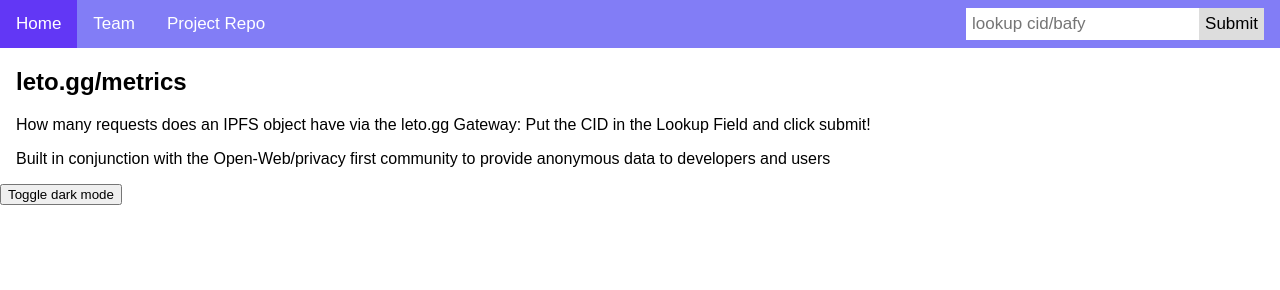
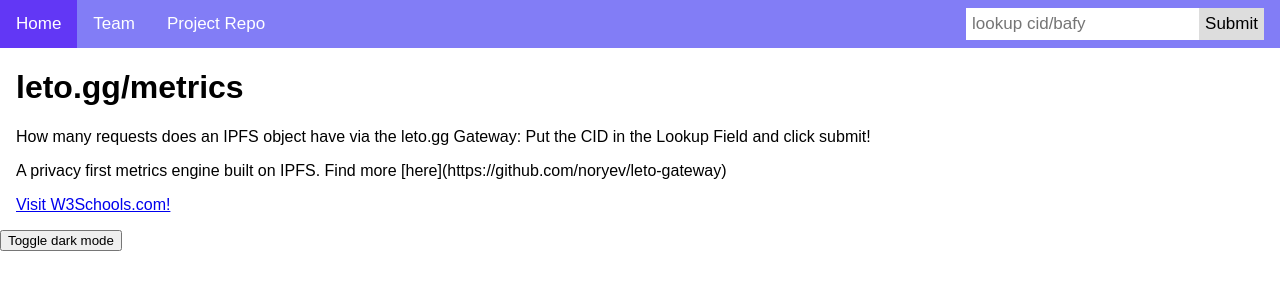
Before and after one commit to noryev/Leto.gg, a plain HTML site: page lookup/index.html in a window 1280 px wide. Drawn offline with Linux system fonts and the light colour scheme.

Commit message:
link added

```diff
--- a/lookup/index.html
+++ b/lookup/index.html
@@ -119,13 +119,12 @@
 -->
 
     <div style="padding-left:16px">
-        <h2>leto.gg/metrics</h2>
+        <h1>leto.gg/metrics</h1>
         <p>How many requests does an IPFS object have via the leto.gg Gateway: Put the CID in the
             Lookup Field and click submit!</p>
-        <p>
-            Built in conjunction with the Open-Web/privacy first community
-            to provide anonymous data to
-            developers and users</p>
+
+        <p>A privacy first metrics engine built on IPFS. Find more [here](https://github.com/noryev/leto-gateway)</p>
+        <p><a href="https://github.com/noryev/leto-gateway/">Visit W3Schools.com!</a></p>
     </div>
 
     <button onclick="myFunction()">Toggle dark mode</button>
```
